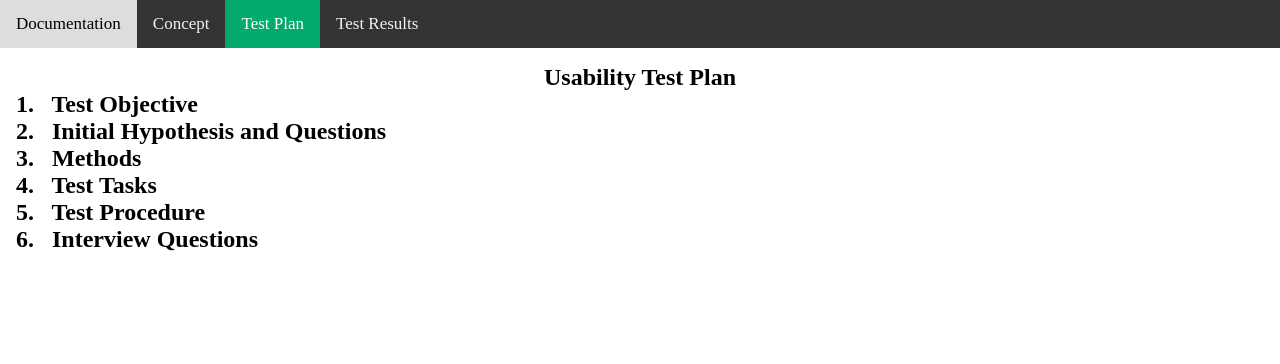
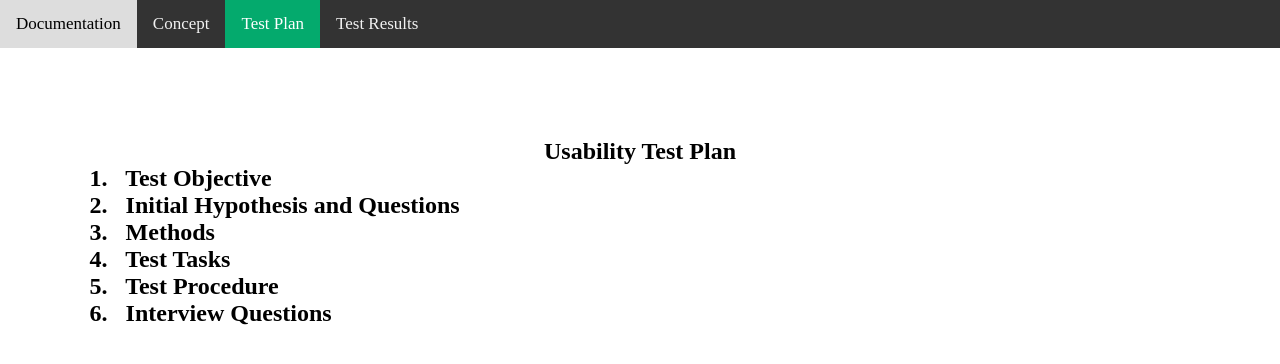
Before and after one commit to meeriemarie/dwitter, a plain HTML site: page test.html in a window 1280 px wide. Drawn offline with Linux system fonts and the light colour scheme.

Commit message:
Update testStyles.css

```diff
--- a/testStyles.css
+++ b/testStyles.css
@@ -2,7 +2,8 @@
         counter-reset: h2counter;
     }
 article {
-    margin: 2vh;
+    margin: 5vw;
+    padding: 2vw;
 }
     h1 {
         counter-reset: h2counter;
```
